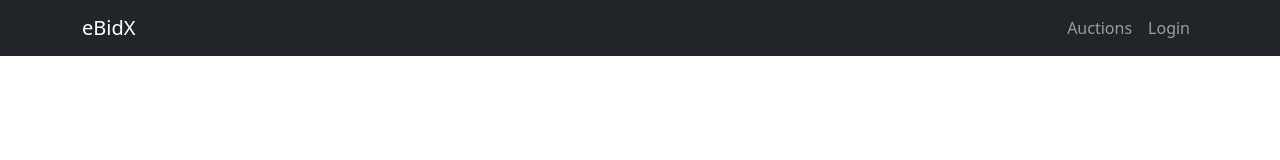
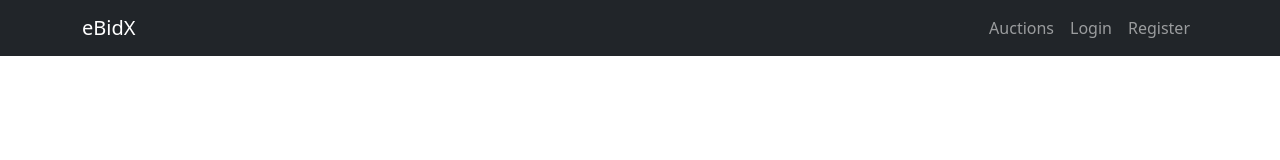
Before and after one commit to ALENTL/eBidX, a React app in the folder frontend/: page /login in a window 1280 px wide. Shown: the top 160 px of the page. Built offline with nearby package versions, Linux system fonts and the light colour scheme; the HTML template or start-up script is replaced by a standard one.

Commit message:
Including Register in NavBar

```diff
--- a/frontend/src/components/NavBar.jsx
+++ b/frontend/src/components/NavBar.jsx
@@ -32,9 +32,14 @@ const NavBar = () => {
                 Logout
               </Button>
             ) : (
-              <Nav.Link as={Link} to="/login">
-                Login
-              </Nav.Link>
+              <>
+                <Nav.Link as={Link} to="/login">
+                  Login
+                </Nav.Link>
+                <Nav.Link as={Link} to="/register">
+                  Register
+                </Nav.Link>
+              </>
             )}
           </Nav>
         </Navbar.Collapse>
```
